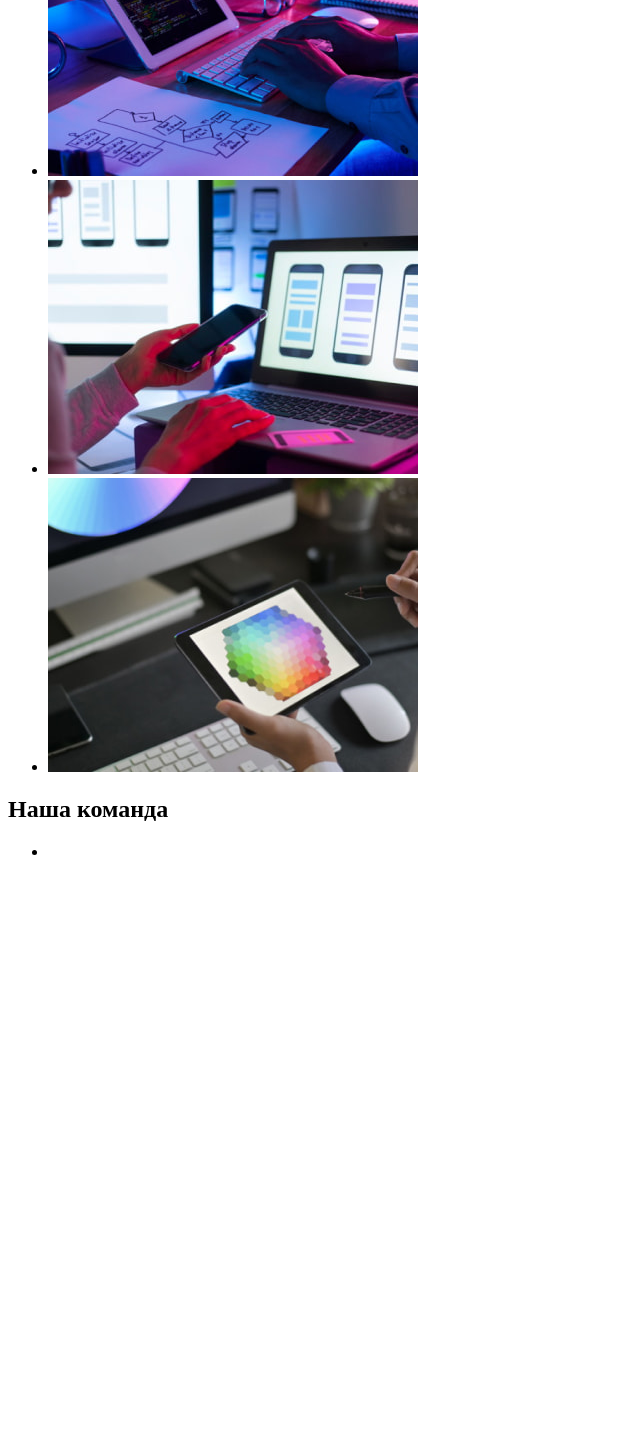
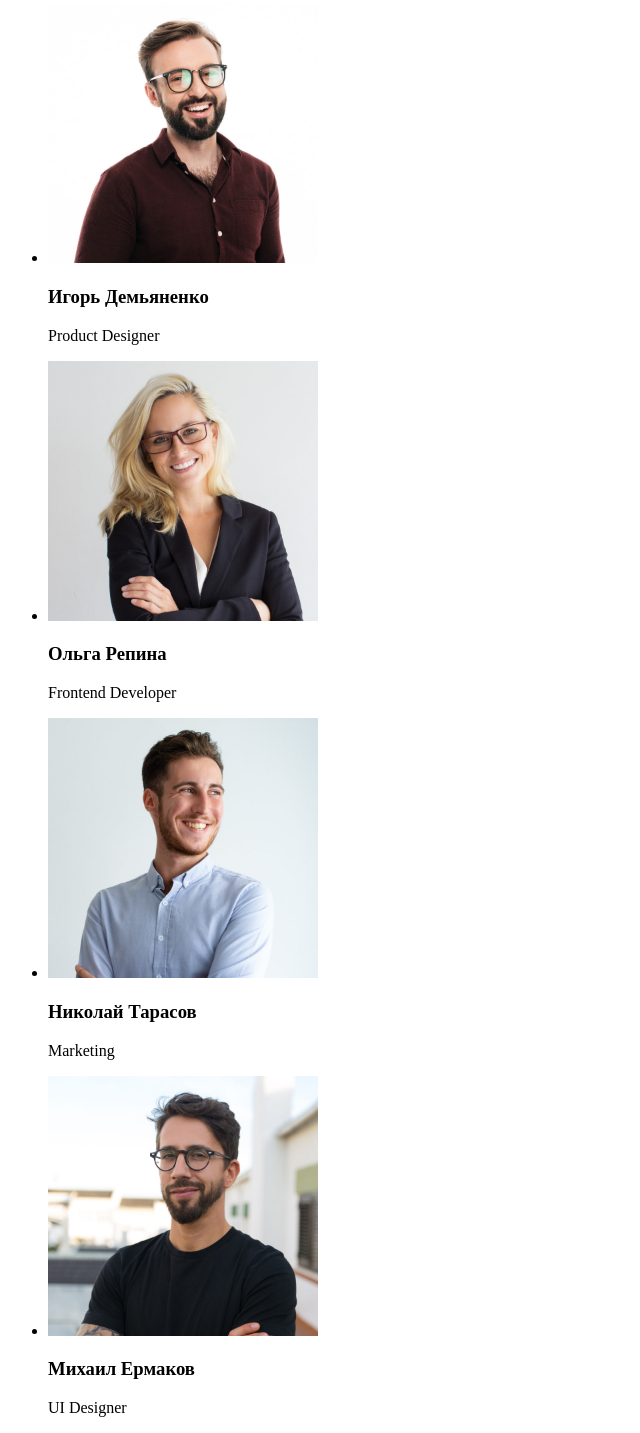
Before and after one commit to Ilona2802/goit-markup-hw-01., a plain HTML site: page index.html in a window 1280 px wide. Shown: the part 805-2238 px from the top of the page, without its empty margins (0-640 px from the left). Before the commit the page ends 1682 px from the top, so only its background shows below. Drawn offline with Linux system fonts and the light colour scheme.

Commit message:
error correction

```diff
--- a/index.html
+++ b/index.html
@@ -9,7 +9,6 @@
 
   <body>
     <!--Верхняя линия-->
-
     <header>
       <nav>
         <a href="./index.html"><span>Web</span>Studio</a>
@@ -29,13 +28,15 @@
         </li>
       </ul>
     </header>
+
     <main>
+
        <!--Шапка-->
-
       <section>
         <h1>ЭФФЕКТИВНЫЕ РЕШЕНИЯ<br />ДЛЯ ВАШЕГО БИЗНЕСА</h1>
         <button type="button">Заказать услугу</button>
       </section>
+
         <!--Особенности -->
       <section>
         <h2>Наши преимущества</h2>
@@ -58,30 +59,40 @@
           </li>
         </ul>
       </section>
+
         <!--Чем мы занимаемся-->
-
-      <section>
+         <section>
         <h2>Чем мы занимаемся</h2>
         <ul>
-          <li><img
-            src="./images/img 1.jpg"
-             alt="печать на клавиатуре"
-             width="370"></li>
-          <li><img
-            src="./images/img 2.jpg"
-            alt="Разработка мобильного приложения" width="370"></li>
-          <li><img
-             src="./images/img 3.jpg"
-             alt="цветовая палитра"
-             width="370"></li>
+          <li><img src="./images/img 1.jpg" alt="печать на клавиатуре" width="370"></li>
+          <li><img src="./images/img 2.jpg" alt="Разработка мобильного приложения" width="370"></li>
+          <li><img src="./images/img 3.jpg" alt="цветовая палитра" width="370"></li>
         </ul>
       </section>
+
        <!--Наша команда-->
-
       <section>
         <h2>Наша команда</h2>
         <ul>
-          <li><img src=".//" alt=""</li>
+          <li><img src="./images/demyanenko.jpg" alt="Игорь Демьяненко" width="270">
+          <h3>Игорь Демьяненко</h3>
+          <p>Product Designer</p>
+          </li>
+
+          <li><img src="./images/repina.jpg" alt="Ольга Репина" width="270">
+          <h3>Ольга Репина</h3>
+          <p>Frontend Developer</p>
+          </li>
+
+          <li><img src="./images/tarasov.jpg" alt="Николай Тарасов" width="270">
+          <h3>Николай Тарасов</h3>
+          <p>Marketing</p>
+          </li>
+
+          <li><img src="./images/ermakov.jpg" alt="Михаил Ермаков" width="270">
+            <h3>Михаил Ермаков</h3>
+          <p>UI Designer</p>
+          </li>
         </ul>
 
       </section>
```
Also changed, not shown: images/img1.jpg (renamed from images/img 1.jpg), images/img2.jpg (renamed from images/img 2.jpg), images/img3.jpg (renamed from images/img 3.jpg).
